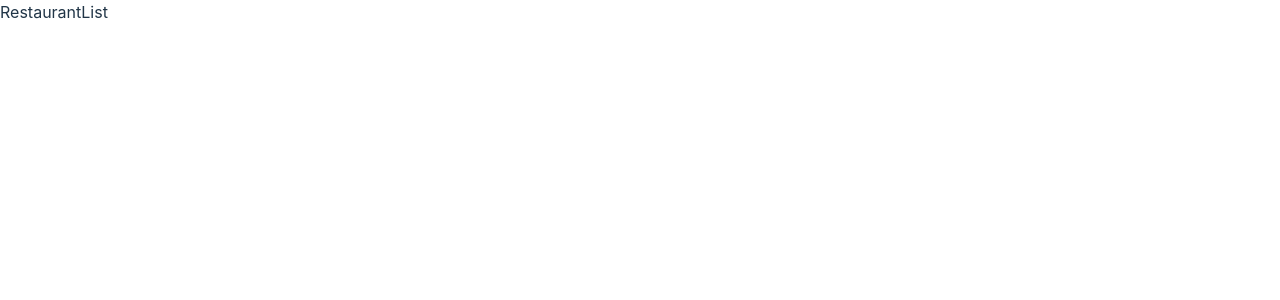
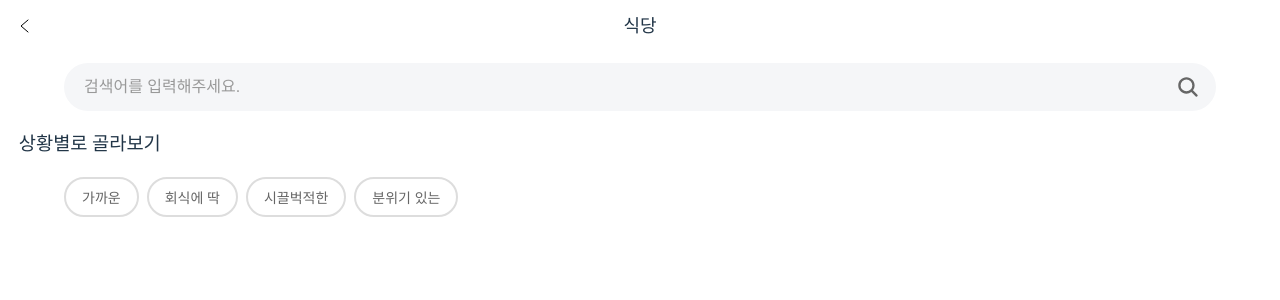
Before and after one commit to crohasang/wanna-eat-FE, a React (Vite) app: page /home/restaurant in a window 1280 px wide. Shown: the top 300 px of the page. Built offline with nearby package versions, Linux system fonts and the light colour scheme; no server answers.

Commit message:
feat: TagFilter 컴포넌트

```diff
--- a/dev-dist/sw.js
+++ b/dev-dist/sw.js
@@ -82,7 +82,7 @@ define(['./workbox-54d0af47'], (function (workbox) { 'use strict';
     "revision": "3ca0b8505b4bec776b69afdba2768812"
   }, {
     "url": "index.html",
-    "revision": "0.de4m0vl51h"
+    "revision": "0.n4reprhf3ao"
   }], {});
   workbox.cleanupOutdatedCaches();
   workbox.registerRoute(new workbox.NavigationRoute(workbox.createHandlerBoundToURL("index.html"), {
--- a/src/App.tsx
+++ b/src/App.tsx
@@ -55,7 +55,6 @@ function App() {
         <Route path='/register' element={<Register />} />
         <Route path='/home' element={<Home />} />
         <Route path='/home/restaurant' element={<RestaurantList />} />
-
         <Route path='/' element={<Navigate to='/onboarding' replace />} />
       </Routes>
     </BrowserRouter>
--- /dev/null
+++ b/src/components/restaurantList/TagFilter.tsx
@@ -0,0 +1,46 @@
+import { css } from '@emotion/react';
+import { Row } from '../commons/Flex';
+
+interface TagFilterProps {
+  tags: string[];
+  selectedTag: string | null;
+  onSelectTag: (tag: string | null) => void;
+}
+
+const TagFilter = ({ tags, selectedTag, onSelectTag }: TagFilterProps) => {
+  return (
+    <Row
+      css={css`
+        gap: 8px;
+        padding: 0 5%;
+        overflow-x: auto;
+        scrollbar-width: none;
+      `}
+    >
+      {tags.map((tag) => (
+        <button
+          key={tag}
+          onClick={() => onSelectTag(selectedTag === tag ? null : tag)}
+          css={css`
+            flex: 0 0 auto;
+            padding: 8px 16px;
+            border-radius: 20px;
+            font-size: 14px;
+            border: 2px solid ${selectedTag === tag ? '#ff6666' : '#ddd'};
+            background-color: ${selectedTag === tag ? '#ffebeb' : 'white'};
+            color: ${selectedTag === tag ? '#ff6666' : '#666'};
+            cursor: pointer;
+            transition: all 0.2s;
+            &:hover {
+              background-color: #ffeaea;
+            }
+          `}
+        >
+          {tag}
+        </button>
+      ))}
+    </Row>
+  );
+};
+
+export default TagFilter;
--- a/src/pages/RestaurantList.tsx
+++ b/src/pages/RestaurantList.tsx
@@ -1,5 +1,44 @@
+import { Col } from '../components/commons/Flex';
+import BackHeader from '../components/commons/BackHeader';
+import SearchInput from '../components/common/SearchInput';
+import { useState } from 'react';
+import { css } from '@emotion/react';
+import TagFilter from '../components/restaurantList/TagFilter';
+
+const TAGS = ['가까운', '회식에 딱', '시끌벅적한', '분위기 있는'];
+
 const RestaurantList = () => {
-  return <div>RestaurantList</div>;
+  const [search, setSearch] = useState('');
+  const [selectedTag, setSelectedTag] = useState<string | null>(null);
+
+  return (
+    <>
+      <Col>
+        <BackHeader title={'식당'}></BackHeader>
+        <div
+          css={css`
+            margin-top: 12px;
+            width: 90%;
+            margin-left: 5%;
+          `}
+        >
+          <SearchInput
+            value={search}
+            onChange={() => setSearch}
+            placeholder='검색어를 입력해주세요.'
+          />
+        </div>
+        <h3
+          css={css`
+            margin-left: 1em;
+          `}
+        >
+          상황별로 골라보기
+        </h3>
+        <TagFilter tags={TAGS} selectedTag={selectedTag} onSelectTag={setSelectedTag} />
+      </Col>
+    </>
+  );
 };
 
 export default RestaurantList;
```
